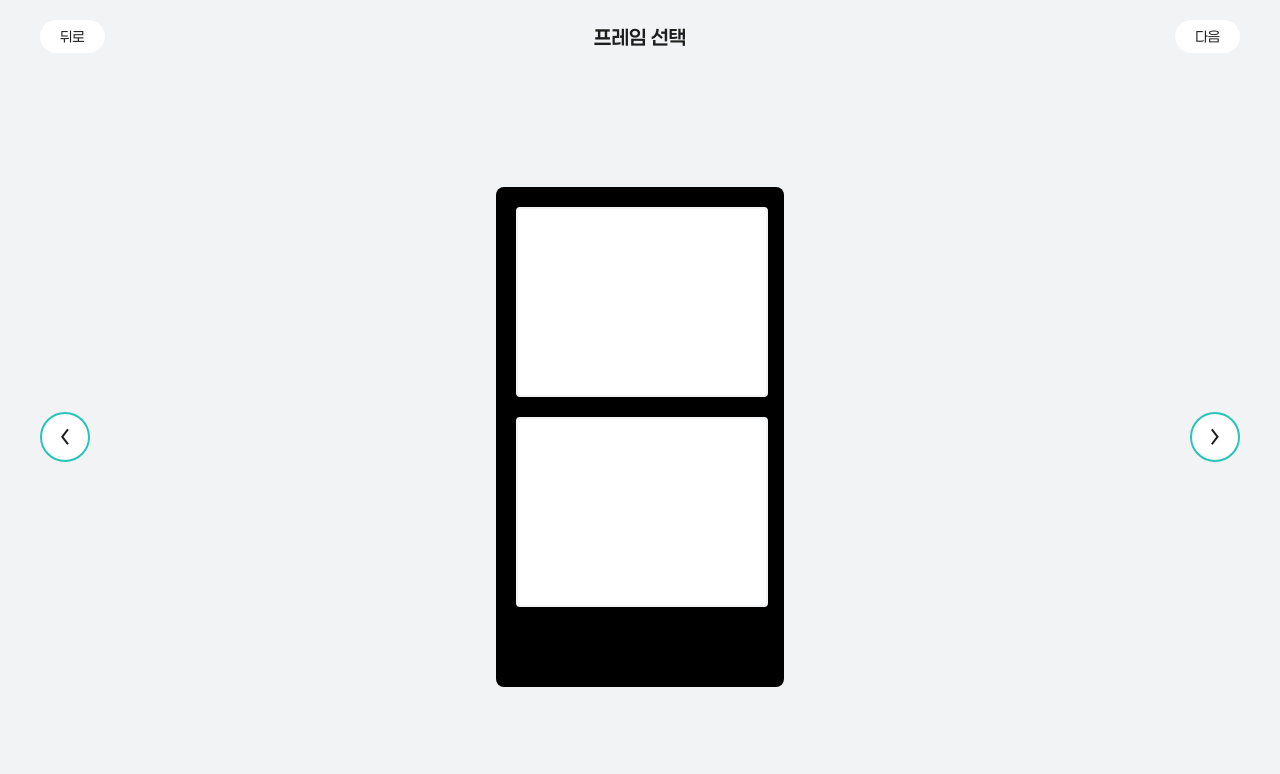
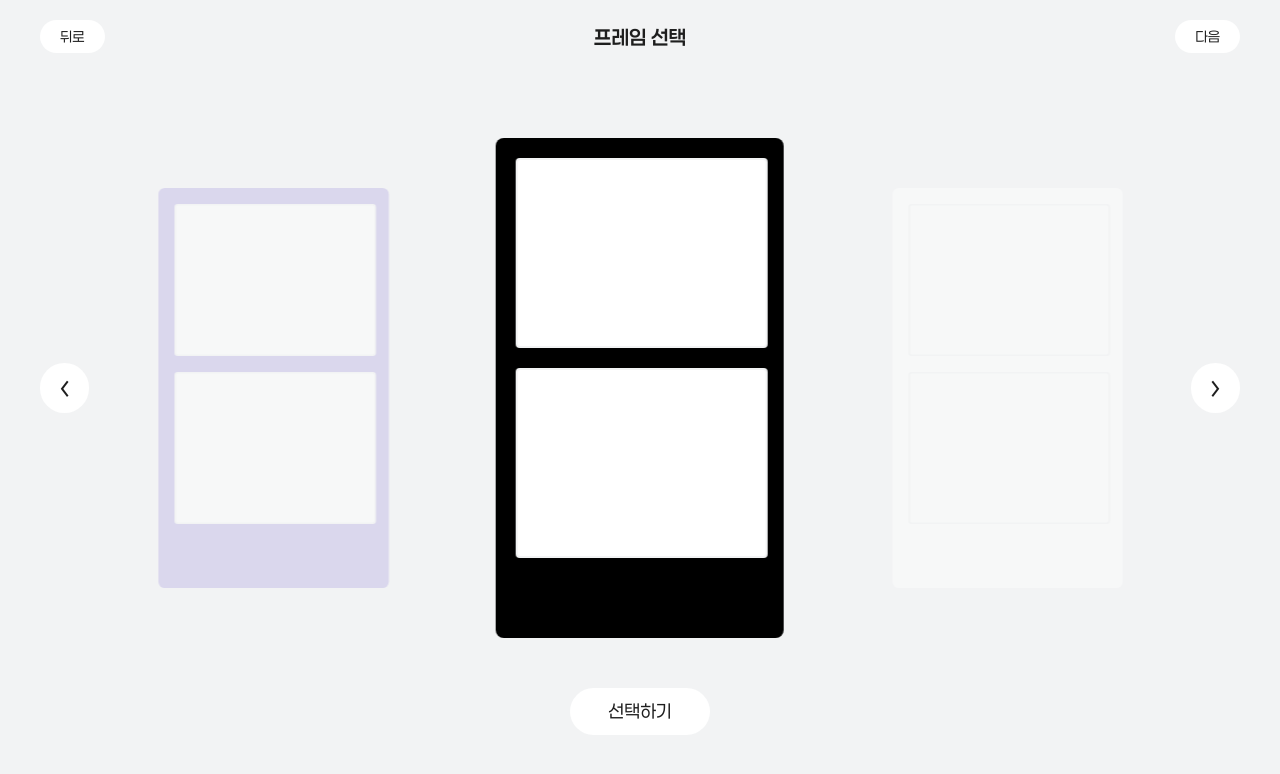
Before and after one commit to ducami-org/ducami2cut_renewal, a React (Vite) app: page /frame in a window 1280 px wide. Shown: the top 774 px of the page. Built offline with nearby package versions, Linux system fonts and the light colour scheme.

Commit message:
feat :: create selectFrame page

```diff
--- a/src/components/SelectFrame/SwipeFrames/index.jsx
+++ b/src/components/SelectFrame/SwipeFrames/index.jsx
@@ -1,17 +1,26 @@
-import React, { useRef, useEffect, useState } from 'react';
-import * as S from './style';
-import { Swiper } from 'swiper/react';
-import { Navigation } from 'swiper/modules';
-import Frames from '../Frames';
-import ArrowBtn from '../../common/ArrowBtn';
-import { FrameColors } from '../../../styles/frameColors';
-import 'swiper/css';
-import 'swiper/css/navigation';
+import React, { useRef, useEffect, useState } from "react";
+import { Colors } from "../../../styles/colors";
+import * as S from "./style";
+import { Swiper } from "swiper/react";
+import { Navigation} from "swiper/modules";
+import Frames from "../Frames";
+import ArrowBtn from "../../common/ArrowBtn";
+import { FrameColors } from "../../../styles/frameColors";
+import { usePhotoStore } from "../../../store/PhotoInfo";
+import SelectBtn from "../../common/SelectBtn";
+import "swiper/css";
+import "swiper/css/navigation";
 
 const SwipeFrames = () => {
   const prevRef = useRef(null);
   const nextRef = useRef(null);
   const [isReady, setIsReady] = useState(false);
+  const [activeIndex, setActiveIndex] = useState(0);
+  const changeColor = usePhotoStore((state) => state.actions.setFrameColor);
+
+  const handleSlideChange = (swiper) => {
+    setActiveIndex(swiper.activeIndex)
+  }
 
   useEffect(() => {
     const timer = setTimeout(() => {
@@ -23,7 +32,8 @@ const SwipeFrames = () => {
   }, []);
 
   return (
-    <S.SwiperWrapper style={{ display: 'flex', alignItems: 'center' }}>
+    <S.SelectWrapper>
+      <S.SwiperWrapper style={{ display: "flex", alignItems: "center" }}>
         <ArrowBtn direct="left" ref={prevRef} />
 
         {isReady && (
@@ -38,9 +48,10 @@ const SwipeFrames = () => {
               swiper.params.navigation.prevEl = prevRef.current;
               swiper.params.navigation.nextEl = nextRef.current;
             }}
-          spaceBetween={40}
-          slidesPerView={1}
+            slidesPerView={3}
             speed={500}
+            centeredSlides={true}
+            onSlideChange={handleSlideChange}
           >
             {FrameColors.map((item) => (
               <S.FrameWrapper key={item.id}>
@@ -52,6 +63,8 @@ const SwipeFrames = () => {
 
         <ArrowBtn direct="right" ref={nextRef} />
       </S.SwiperWrapper>
+      <SelectBtn onClick={()=> {changeColor(FrameColors[activeIndex].color)}} />
+    </S.SelectWrapper>
   );
 };
 
--- a/src/components/SelectFrame/SwipeFrames/style.js
+++ b/src/components/SelectFrame/SwipeFrames/style.js
@@ -1,5 +1,16 @@
 import styled from "styled-components";
 import { SwiperSlide } from "swiper/react";
+
+export const SelectWrapper = styled.div`
+    width: 100vw;
+    height: 100%;
+    padding:40px;
+    display: flex;
+    flex-direction: column;
+    justify-content:space-around;
+    align-items: center;
+    box-sizing: border-box;
+`
 
 export const SwiperWrapper = styled.div`
     width: 100%;
@@ -10,4 +21,15 @@ export const SwiperWrapper = styled.div`
 export const FrameWrapper = styled(SwiperSlide)`
     display: flex;
     justify-content: center;
+    transition: transform 0.3s ease, opacity 0.3s ease;
+
+  &.swiper-slide {
+    transform: scale(0.8);
+    opacity: 0.4;
+  }
+
+  &.swiper-slide-active {
+    transform: scale(1);
+    opacity: 1;
+  }
 `
--- a/src/components/common/ArrowBtn/style.js
+++ b/src/components/common/ArrowBtn/style.js
@@ -8,7 +8,7 @@ export const BtnBox = styled.button`
     justify-content:center;
     align-items: center;
     border-radius: 80px;
-    border : 2px solid ${Colors.primary};
+
     background-color: ${Colors.white};
     color:${Colors.black};
     font-family:'paperlogyB';
--- a/src/components/common/SelectBtn/index.jsx
+++ b/src/components/common/SelectBtn/index.jsx
@@ -1,11 +1,10 @@
 import React from 'react'
+import * as S from './style'
 
-const index = () => {
+const SelectBtn = () => {
   return (
-    <div>
-
-    </div>
+    <S.BtnBox>선택하기</S.BtnBox>
   )
 }
 
-export default index
+export default SelectBtn
--- a/src/components/common/SelectBtn/style.js
+++ b/src/components/common/SelectBtn/style.js
@@ -1 +1,25 @@
 import styled from "styled-components";
+import { Colors } from "../../../styles/colors";
+
+export const BtnBox = styled.div`
+  width: 100px;
+  display: flex;
+  padding: 10px 20px;
+  background-color: ${Colors.white};
+  border-radius: 90px;
+  color: ${Colors.black};
+  font-size: 18px;
+  border: none;
+  justify-content: center;
+  align-items: center;
+  transition: 0.5s ease;
+  cursor: pointer;
+  &:focus {
+    outline: none;
+  }
+  &:hover {
+    outline: none;
+    background-color: ${Colors.primary};
+    color: ${Colors.white};
+  }
+`;
--- a/src/pages/SelectFrame/index.jsx
+++ b/src/pages/SelectFrame/index.jsx
@@ -2,15 +2,14 @@ import React from 'react'
 import * as S from './style'
 import Header from '../../components/common/Header'
 import SwipeFrames from '../../components/SelectFrame/SwipeFrames'
+import SelectBtn from '../../components/common/SelectBtn'
 
 const SelectFrame = () => {
   return (
     <>
       <S.Container>
         <Header right='/' left='/'/>
-        <S.SelectWrapper>
           <SwipeFrames/>
-        </S.SelectWrapper>
 
       </S.Container>
     </>
--- a/src/pages/SelectFrame/style.js
+++ b/src/pages/SelectFrame/style.js
@@ -13,12 +13,3 @@ export const Container = styled.div`
     box-sizing: border-box;
     flex-direction: column;
 `
-export const SelectWrapper = styled.div`
-    width: 100vw;
-    height: 100%;
-    padding:40px;
-    display: flex;
-    justify-content:space-between;
-    align-items: center;
-    box-sizing: border-box;
-`
```
Lines whose indentation alone changed are shown as unchanged.
